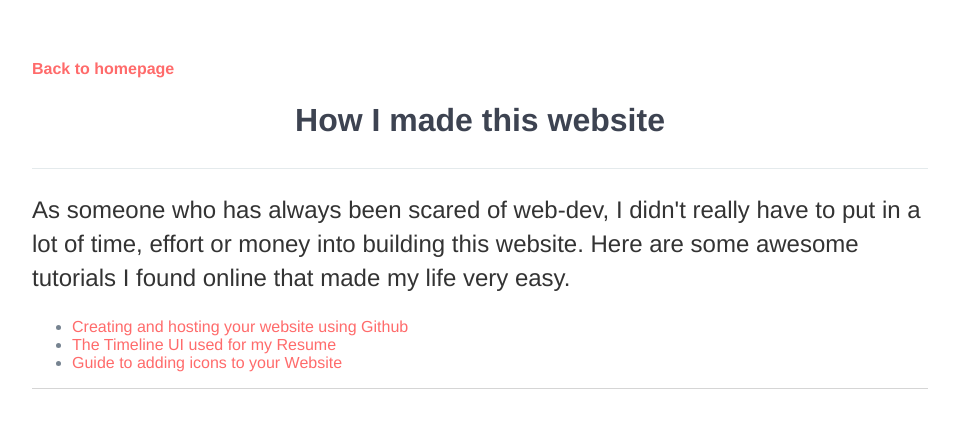
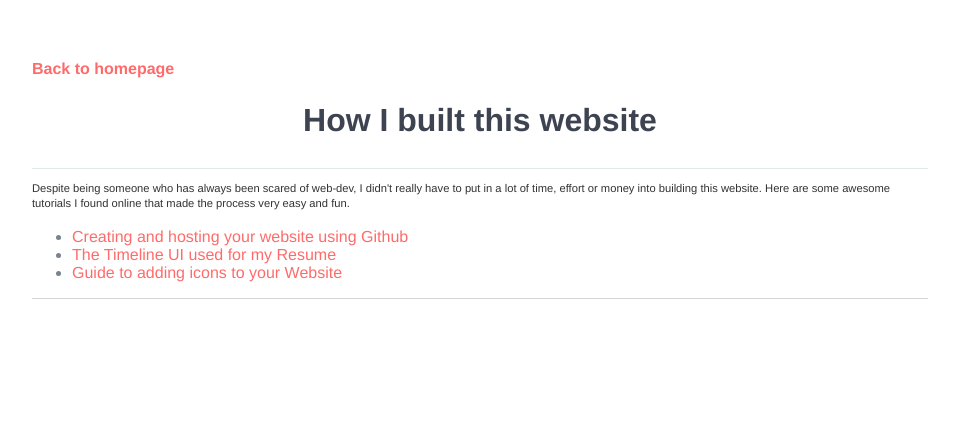
Before and after one commit to p-suneja/p-suneja.github.io, a Jekyll site: the page built from website/index.html, in a window 1280 px wide. Shown: the top 428 px of the page, without its empty margins (160-1119 px from the left). Built offline with Jekyll 4.4.1, drawn with Linux system fonts in a browser that asks for light colours; nearby versions of some CDN libraries.

Commit message:
Update index.html

```diff
--- a/website/index.html
+++ b/website/index.html
@@ -3,10 +3,10 @@
 title: How I made this website
 ---
 <div class="col-md-12 example-title">
-	<h1> How I made this website</h1>
+	<h1> How I built this website</h1>
 </div>
-  <p> As someone who has always been scared of web-dev, I didn't really have to put in a lot of time, effort or money into building this website. Here are some awesome tutorials I found online that made my life very easy. </p>
-	<ul>
+  <p style= "font-size:70%"> Despite being someone who has always been scared of web-dev, I didn't really have to put in a lot of time, effort or money into building this website. Here are some awesome tutorials I found online that made the process very easy and fun. </p>
+  <ul>
     <li><a href="http://jmcglone.com/guides/github-pages/">Creating and hosting your website using Github</a> </li>
     <li><a href="https://codepen.io/brady_wright/pen/NNOvrW">The Timeline UI used for my Resume</a></li>
     <li><a href="https://www.solodev.com/blog/web-design/using-font-awesome-icons-with-your-website.stml">Guide to adding icons to your Website</a></li>
```
